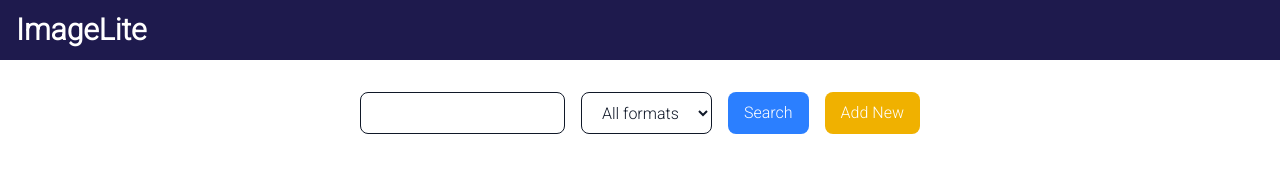
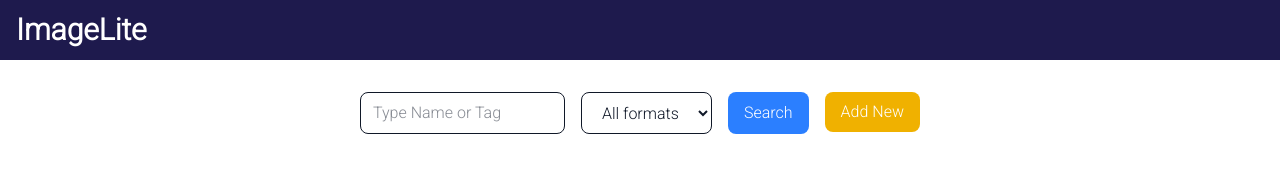
Before and after one commit to audalio-devops/imagelite, a Next.js app: page /galeria in a window 1280 px wide. Shown: the top 184 px of the page. Built offline with nearby package versions, Linux system fonts and the light colour scheme.

Commit message:
form Formulario e componentizacao

```diff
--- a/src/app/formulario/page.tsx
+++ b/src/app/formulario/page.tsx
@@ -1,5 +1,9 @@
+import { Template } from "@/components"
+
 export default function FormularioPage() {
     return (
-        <h1>Formulario</h1>
+        <Template>
+            <h1>Formulario</h1>
+        </Template>
     )
 }
--- a/src/app/galeria/page.tsx
+++ b/src/app/galeria/page.tsx
@@ -1,9 +1,10 @@
 'use client'
 
-import { Template, ImageCard } from "@/components"
+import { Template, ImageCard, Button, InputText } from "@/components"
 import { Image } from "@/resources/image/image.resource"
 import { useImageService } from "@/resources/image/image.service"
 import { useState } from "react"
+import Link from "next/link";
 
 
 export default function GaleriaPage() {
@@ -44,9 +45,9 @@
         <Template loading={loading}>
             <section className="flex flex-col items-center justify-center my-5">
                 <div className="flex space-x-4">
-                    <input type="text"
-                        onChange={event => setQuery(event.target.value)}
-                        className="border px-3 py-2 rounded-lg text-gray-900"/>
+                    <InputText
+                        placeholder="Type Name or Tag"
+                        onChange={event => setQuery(event.target.value)} />
                     <select
                         onChange={event => setExtension(event.target.value)}
                         className="border px-4 py-2 rounded-lg text-gray-900">
@@ -55,8 +56,10 @@
                         <option value = "JPEG">JPEG</option>
                         <option value = "GIF">GIF</option>
                     </select>
-                    <button className="bg-blue-500 text-white px-4 py-2 rounded-lg hover:bg-blue-300" onClick={searchImages}>Search</button>
-                    <button className="bg-yellow-500 text-white px-4 py-2 rounded-lg hover:bg-yellow-300">Add New</button>
+                    <Button style="bg-blue-500 hover:bg-blue-300" label="Search" onClick={searchImages} />
+                    <Link href="/formulario">
+                        <Button style="bg-yellow-500 hover:bg-yellow-300" label="Add New" />
+                    </Link>
                 </div>
             </section>
 
--- a/src/components/Template.tsx
+++ b/src/components/Template.tsx
@@ -5,7 +5,7 @@
     loading?: boolean;
 }
 
-export const Template:React.FC<TemplateProps> = ({children, loading}: TemplateProps) => {
+export const Template:React.FC<TemplateProps> = ({children, loading = false}: TemplateProps) => {
 
     return (
         <>
--- /dev/null
+++ b/src/components/button/Button.tsx
@@ -0,0 +1,18 @@
+import React from "react";
+
+interface ButtonProps {
+    style? : string;
+    label? : string;
+    onClick?: (event: any) => void;
+}
+
+export const Button: React.FC <ButtonProps> = ({
+    style, label, onClick
+} : ButtonProps) => {
+    return (
+        <button className={`${style} text-white px-4 py-2 rounded-lg`}
+                            onClick={onClick}>
+            { label }
+        </button>
+    )
+}
--- /dev/null
+++ b/src/components/button/index.ts
@@ -0,0 +1 @@
+export { Button } from './Button';
--- a/src/components/index.ts
+++ b/src/components/index.ts
@@ -1,2 +1,4 @@
 export { Template } from './Template';
 export { ImageCard } from './ImageCard';
+export { Button } from './button';
+export { InputText } from './input';
--- /dev/null
+++ b/src/components/input/InputText.tsx
@@ -0,0 +1,17 @@
+import React from "react";
+
+interface InputTextProps {
+    style? : string;
+    placeholder? : string;
+    onChange?: (event: React.ChangeEvent<HTMLInputElement>) => void;
+}
+
+export const InputText: React.FC <InputTextProps> = ({
+    style, ...outrasProps
+} : InputTextProps) => {
+    return (
+        <input type = "text"
+            {...outrasProps}
+            className={`${style} border px-3 py-2 rounded-lg text-gray-900`} />
+    )
+}
--- /dev/null
+++ b/src/components/input/index.ts
@@ -0,0 +1 @@
+export { InputText } from './InputText';
```
